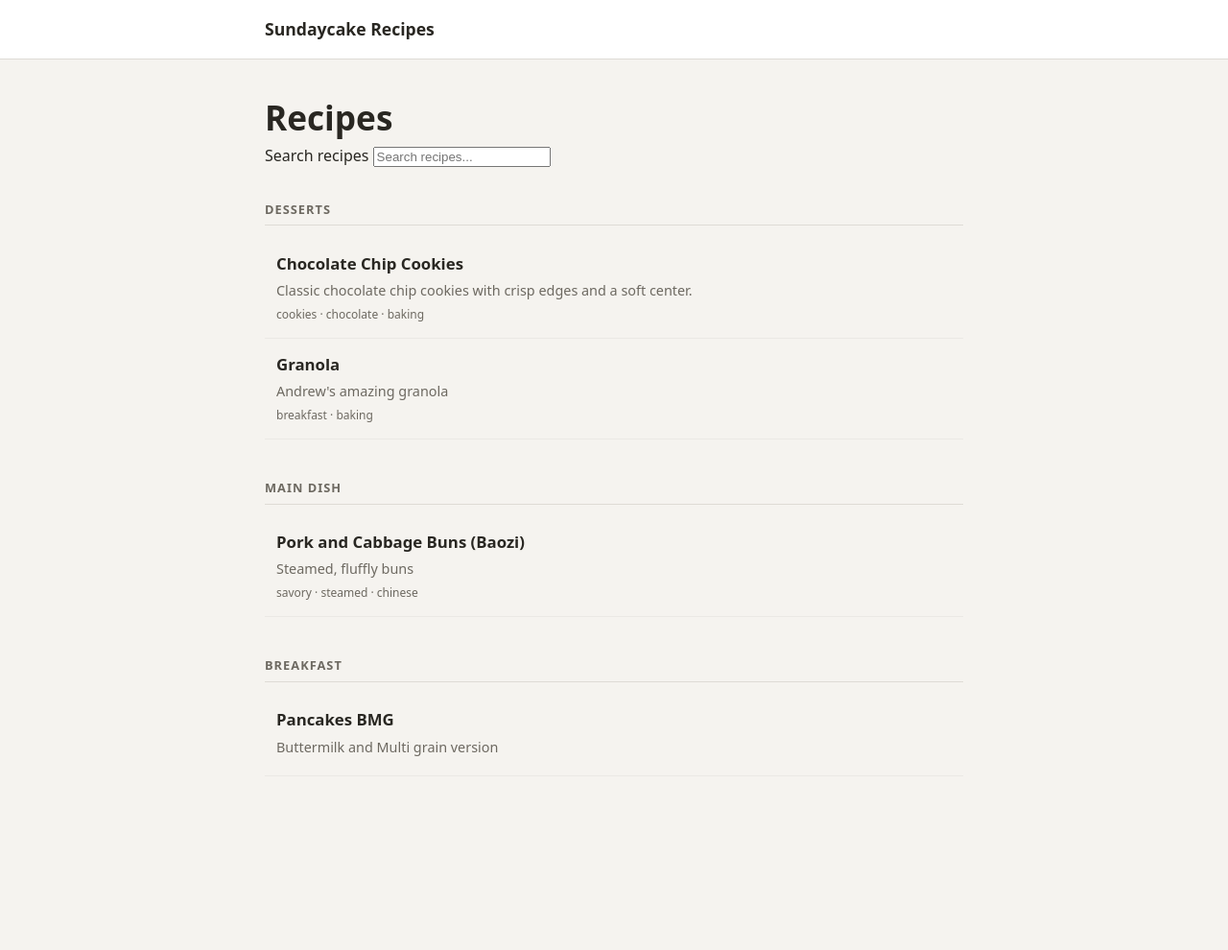
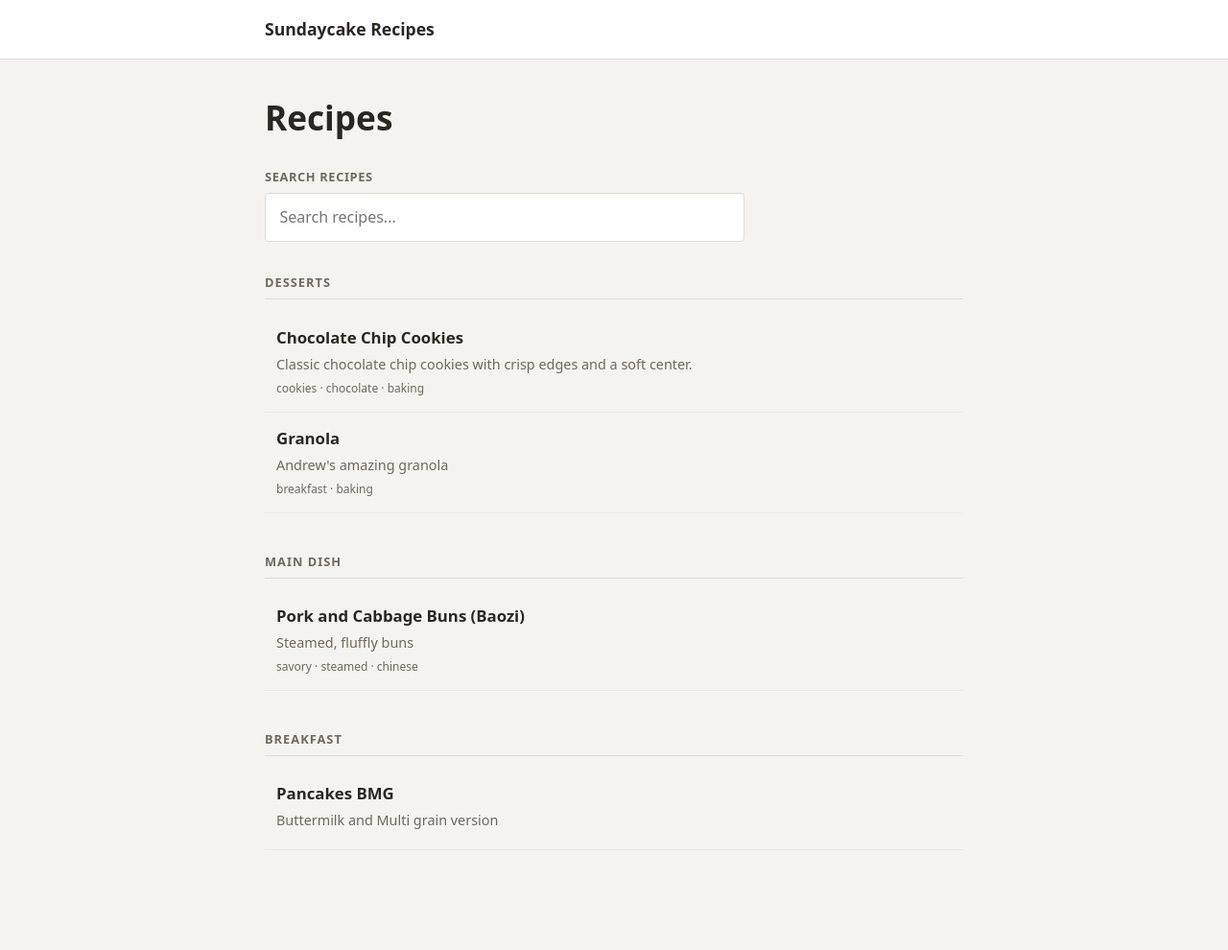
Before and after one commit to sundaycake/recipes, a Jekyll site: the page built from index.md, in a window 1280 px wide. Shown: the whole page at 96% size. Built offline with Jekyll 4.4.1, drawn with Linux system fonts in a browser that asks for light colours; before the commit the page ends 913 px from its top, so only the background shows below that.

Commit message:
Update style.css

```diff
--- a/assets/css/style.css
+++ b/assets/css/style.css
@@ -405,3 +405,54 @@ a:hover {
 
     font-size: 0.75rem;
 }
+
+
+/* --------------------------------------------------
+   Recipe search
+   -------------------------------------------------- */
+
+.recipe-search-label {
+    display: block;
+
+    margin-top: 1.5rem;
+    margin-bottom: 0.4rem;
+
+    color: var(--muted);
+
+    font-size: 0.8rem;
+    font-weight: 600;
+
+    text-transform: uppercase;
+    letter-spacing: 0.05em;
+}
+
+.recipe-search {
+    display: block;
+
+    width: 100%;
+    max-width: 500px;
+
+    padding: 0.75rem 0.9rem;
+
+    border: 1px solid var(--border);
+    border-radius: 4px;
+
+    background: var(--card-background);
+    color: var(--text);
+
+    font: inherit;
+    font-size: 1rem;
+}
+
+.recipe-search:focus {
+    outline: 2px solid var(--accent);
+    outline-offset: 1px;
+}
+
+.recipe-no-results {
+    margin-top: 2rem;
+
+    color: var(--muted);
+
+    font-style: italic;
+}
```
